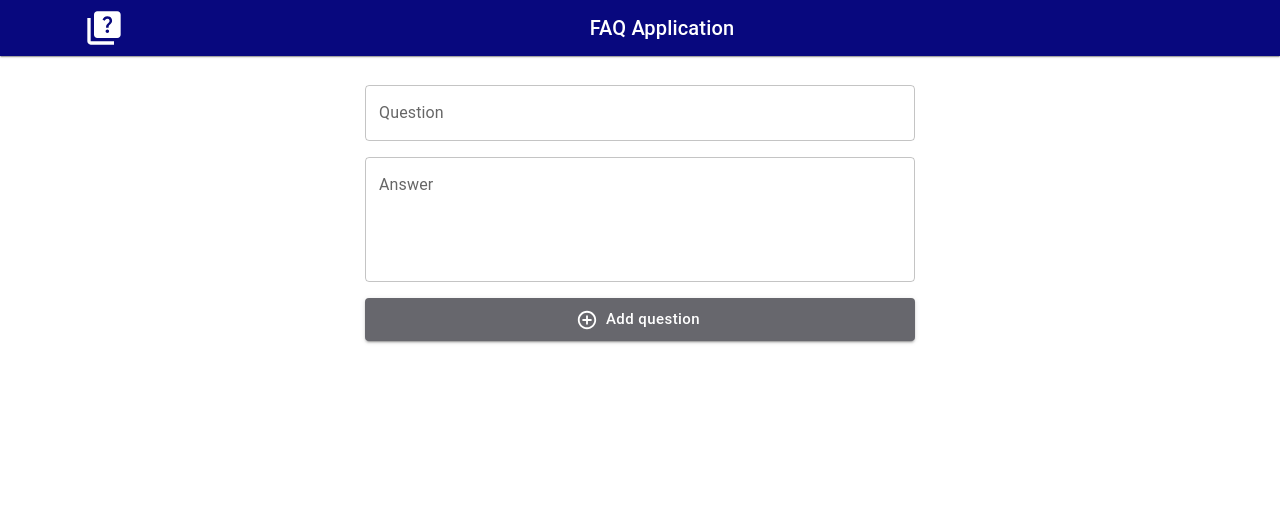
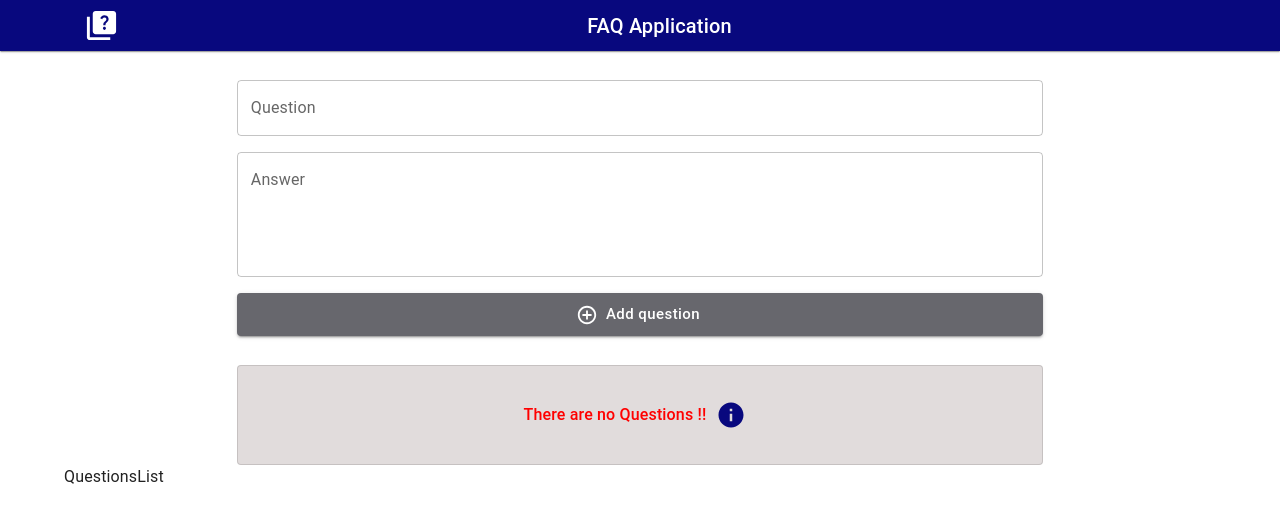
Before and after one commit to Tamer-E-Amer/FAQ-ReactApp, a React (Create React App) app: page / in a window 1280 px wide. Shown: the top 522 px of the page. Built offline with nearby package versions, Linux system fonts and the light colour scheme.

Commit message:
NoQuestions component

```diff
--- a/src/App.js
+++ b/src/App.js
@@ -1,8 +1,10 @@
 import React from "react";
 // App Components
-import { Navbar, QAForm } from "./components";
+import { Navbar, QAForm,NoQuestions, QuestionsList } from "./components";
 // mui components
 import CssBaseline from "@mui/material/CssBaseline";
+import Container from "@mui/material/Container";
+
 import { ThemeProvider } from "@mui/material/styles";
 // theme
 import theme from "./themes/appTheme";
@@ -13,7 +15,11 @@ const App = () => {
       <ThemeProvider theme={theme}>
 
       <Navbar />
+      <Container>
       <QAForm/>
+      <NoQuestions/>
+      <QuestionsList/>
+      </Container>
       </ThemeProvider>
     </div>
   );
--- a/src/components/Navbar/Navbar.jsx
+++ b/src/components/Navbar/Navbar.jsx
@@ -19,7 +19,7 @@ const Navbar = () => {
         <Container>
           <Toolbar variant="dense">
             <IconButton edge="start" color="inherit" aria-label="menu">
-              <QuizIcon sx={{ fontSize: 40 }} />
+              <QuizIcon sx={{ fontSize: 35 }} />
             </IconButton>
             <Stack
               alignItems="center"
--- a/src/components/NoQuestions/NoQuestions.jsx
+++ b/src/components/NoQuestions/NoQuestions.jsx
@@ -1,3 +1,40 @@
 /**
  * @description this is a message that show that there is no question in our question list
  */
+import React from "react";
+// mui components
+import Paper from "@mui/material/Paper";
+import Box from "@mui/material/Box";
+// mui icons
+import InfoIcon from "@mui/icons-material/Info";
+
+const NoQuestions = () => {
+  return (
+    <Box
+      sx={{
+        display: "flex",
+        alignItems: "center",
+        justifyContent: "center",
+        width: "100%",
+        "& > :not(style)": {
+          display: "flex",
+          alignItems: "center",
+          justifyContent: "center",
+          width: "70%",
+          height: 100,
+          color: "red",
+          backgroundColor: "#E1DCDC",
+          textAlign: "center",
+          fontWeight: 500,
+        },
+      }}
+    >
+      <Paper variant="outlined">
+        There are no Questions !!
+        <InfoIcon sx={{ fontSize: 30, margin: "0 10px" }} color="primary" />
+      </Paper>
+    </Box>
+  );
+};
+
+export default NoQuestions;
--- a/src/components/QAForm/QAForm.jsx
+++ b/src/components/QAForm/QAForm.jsx
@@ -12,7 +12,7 @@ import AddCircleOutlineIcon from "@mui/icons-material/AddCircleOutline";
 
 const QAForm = () => {
   return (
-    <form style={{ width: "550px", height: "auto", margin: "auto" }}>
+    <form style={{ width: "70%", height: "auto", margin: "auto" }}>
       <Stack
         spacing={2}
         alignItems="center"
--- /dev/null
+++ b/src/components/QuestionsList/QuestionsList.jsx
@@ -0,0 +1,11 @@
+/**
+ * @description this components for listing the questions and thier answers
+ */
+
+import React from "react";
+
+const QuestionsList = () => {
+  return <div>QuestionsList</div>;
+};
+
+export default QuestionsList;
--- a/src/components/index.js
+++ b/src/components/index.js
@@ -4,3 +4,5 @@
 
  export {default as Navbar} from './Navbar/Navbar';
  export {default as QAForm} from './QAForm/QAForm'
+ export {default as NoQuestions} from './NoQuestions/NoQuestions'
+ export {default as QuestionsList} from './QuestionsList/QuestionsList'
```
